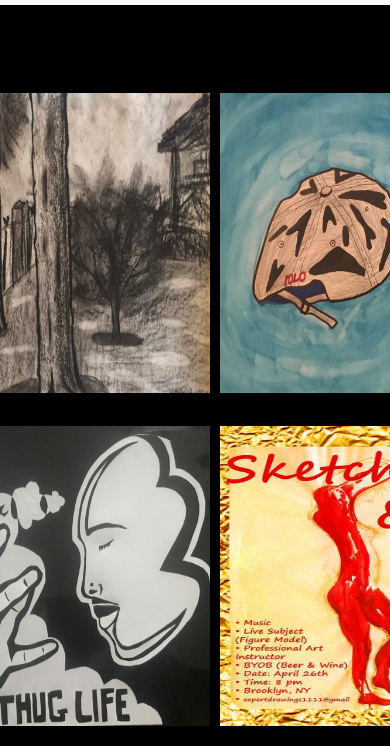
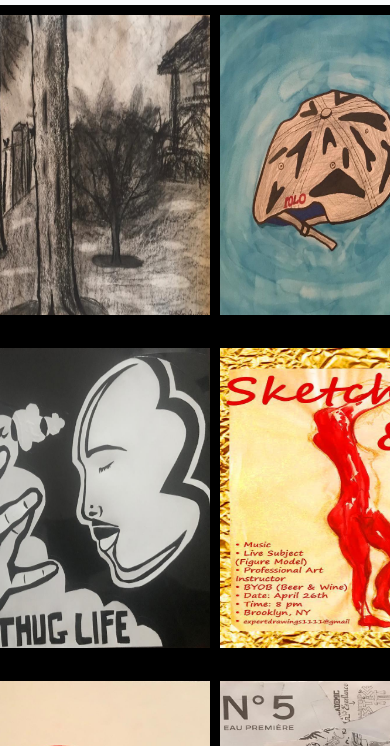
Before and after one commit to DanLaZ/Malcolm_Christie, a plain HTML site: page index.html in a window 390 px wide. Shown: the part 51-797 px from the top of the page. Drawn offline with nearby package versions, Linux system fonts and the light colour scheme.

Commit message:
Working on properly centering the photo grid and making it responsive

```diff
--- a/assets/styles/styles.css
+++ b/assets/styles/styles.css
@@ -48,7 +48,10 @@ body {
 }
 
 .dl-container {
-    justify-content: center
+    justify-content: center;
+    min-width: 100%;
+    min-height: 100%;
+    margin: auto;
 }
 
 footer {
@@ -67,6 +70,6 @@ footer {
 }
 
 .main {
-    margin-top: 78px;
-    margin-bottom: 78px;
+    /* margin-top: 78px;
+    margin-bottom: 78px; */
 }
```
